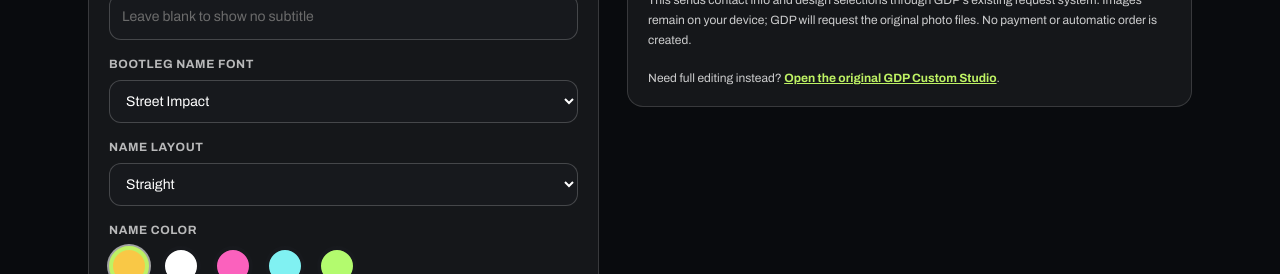
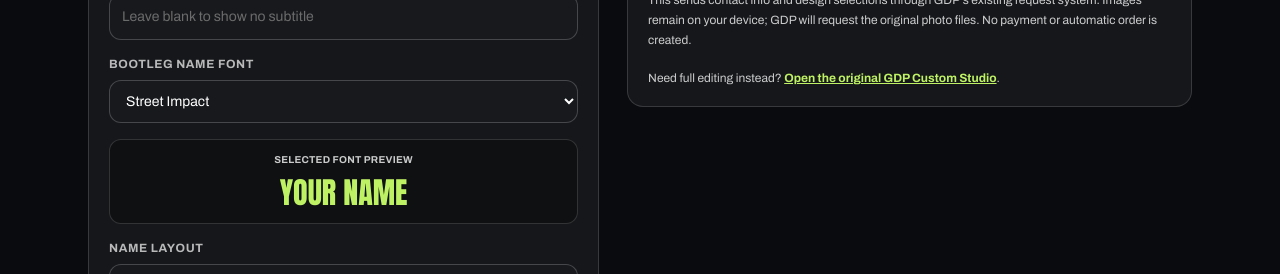
Before and after one commit to gdpclothings-collab/gdp-clothing, a React (Vite) app: page /quick-design in a window 1280 px wide. Shown: the part 1540-1814 px from the top of the page. Built offline with nearby package versions, Linux system fonts and the light colour scheme; no server answers; the database is empty; a web font is replaced by a local one.

Commit message:
ui(quick-design): live preview of five distinct free bootleg fonts and contextual help

```diff
--- a/src/pages/QuickDesign.jsx
+++ b/src/pages/QuickDesign.jsx
@@ -12,6 +12,7 @@ import {
 } from '@/lib/quickDesignCanvas';
 import { removeQuickDesignBackground } from '@/lib/quickDesignBackgroundRemoval';
 import QuickDesignHelp from '@/components/storefront/QuickDesignHelp';
+import './quickDesignFonts.css';
 
 const SIZES = ['XS', 'S', 'M', 'L', 'XL', '2XL', '3XL'];
 const ACCENTS = ['#f9c846', '#ffffff', '#fb61bd', '#80f1f2', '#b3fb6e'];
@@ -327,6 +328,10 @@ export default function QuickDesign() {
             <Field title="Main name or heading"><input className={INPUT} maxLength={36} value={headline} onChange={(e) => { setHeadline(e.target.value); setSubmitted(null); }} placeholder="e.g. HENRY" /></Field>
             <Field title="Subtitle (optional)"><input className={INPUT} maxLength={36} value={subline} onChange={(e) => { setSubline(e.target.value); setSubmitted(null); }} placeholder="Leave blank to show no subtitle" /></Field>
             <Field title="Bootleg name font"><select value={fontId} onChange={(e) => { setFontId(e.target.value); setSubmitted(null); }} className={INPUT}>{QUICK_DESIGN_FONTS.map((font) => <option key={font.id} value={font.id}>{font.label}</option>)}</select></Field>
+            <div aria-live="polite" className="rounded-xl border border-white/15 bg-black/30 px-4 py-3 text-center">
+              <p className="text-[10px] font-bold uppercase tracking-wide text-white/50">Selected font preview</p>
+              <p className="mt-2 break-words text-3xl text-lime-300" style={{ fontFamily: QUICK_DESIGN_FONTS.find((font) => font.id === fontId)?.css || 'Impact, sans-serif', fontWeight: 400 }}>{(headline || 'YOUR NAME').slice(0, 36)}</p>
+            </div>
             <Field title="Name layout"><select value={curve} onChange={(e) => { setCurve(e.target.value); setSubmitted(null); }} className={INPUT}><option value="straight">Straight</option><option value="up">Curve upward</option><option value="down">Curve downward</option></select></Field>
             <div><span className="mb-2 block text-xs font-bold uppercase tracking-wider text-white/70">Name color</span>
               <div className="flex gap-3">{ACCENTS.map((color) =>
```
